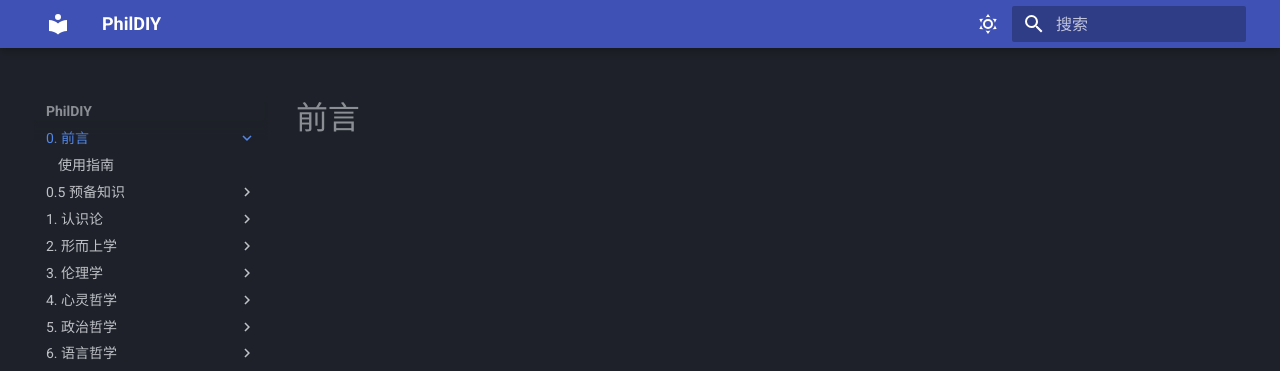
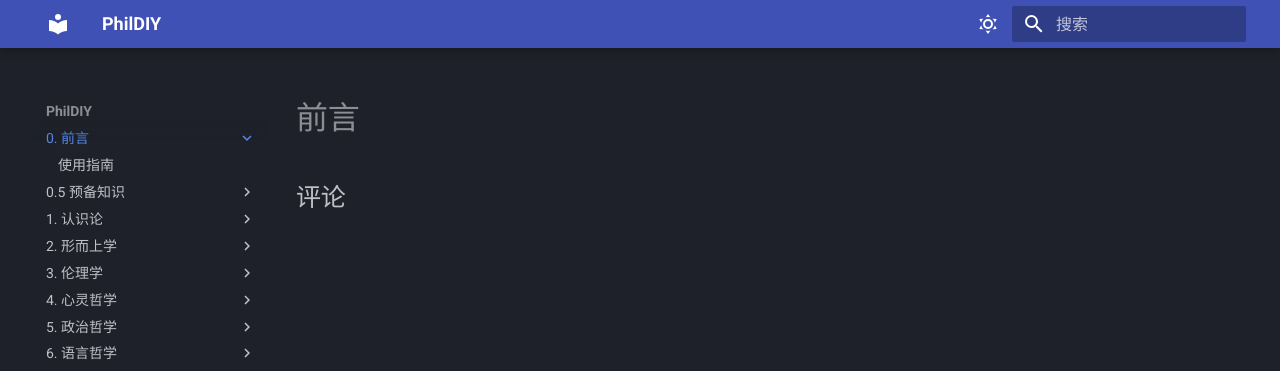
Before and after one commit to PhilDIY/PhilDIY, an MkDocs documentation site: the page built from docs/index.md, in a window 1280 px wide. Shown: the top 371 px of the page. Built offline with MkDocs 1.6.1 and Material for MkDocs 9.7.7, drawn with Linux system fonts in a browser that asks for light colours; comment, search, counter and statistics services are not loaded.

Commit message:
edit comment system

```diff
--- a/overrides/partials/comments.html
+++ b/overrides/partials/comments.html
@@ -1,3 +1,6 @@
+{% if page.meta.comments %}
+  <h2 id="__comments">{{ lang.t("meta.comments") }}</h2>
+  <!-- Insert generated snippet here -->
 <script src="https://giscus.app/client.js"
         data-repo="PhilDIY/PhilDIY"
         data-repo-id="R_kgDOQIRDPA"
@@ -13,3 +16,39 @@
         crossorigin="anonymous"
         async>
 </script>
+  <!-- Synchronize Giscus theme with palette -->
+  <script>
+    var giscus = document.querySelector("script[src*=giscus]")
+
+    // Set palette on initial load
+    var palette = __md_get("__palette")
+    if (palette && typeof palette.color === "object") {
+      var theme = palette.color.scheme === "slate"
+        ? "transparent_dark"
+        : "light"
+
+      // Instruct Giscus to set theme
+      giscus.setAttribute("data-theme", theme)
+    }
+
+    // Register event handlers after documented loaded
+    document.addEventListener("DOMContentLoaded", function() {
+      var ref = document.querySelector("[data-md-component=palette]")
+      ref.addEventListener("change", function() {
+        var palette = __md_get("__palette")
+        if (palette && typeof palette.color === "object") {
+          var theme = palette.color.scheme === "slate"
+            ? "transparent_dark"
+            : "light"
+
+          // Instruct Giscus to change theme
+          var frame = document.querySelector(".giscus-frame")
+          frame.contentWindow.postMessage(
+            { giscus: { setConfig: { theme } } },
+            "https://giscus.app"
+          )
+        }
+      })
+    })
+  </script>
+{% endif %}
```
